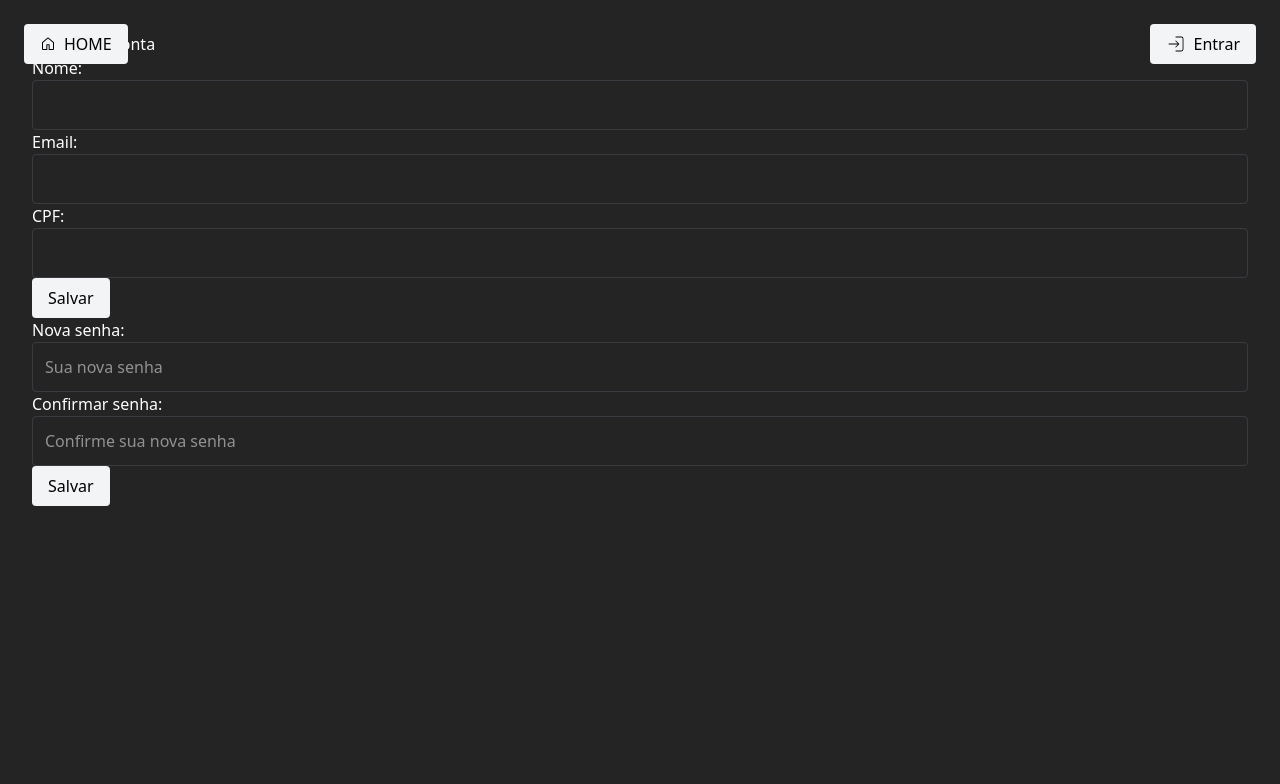
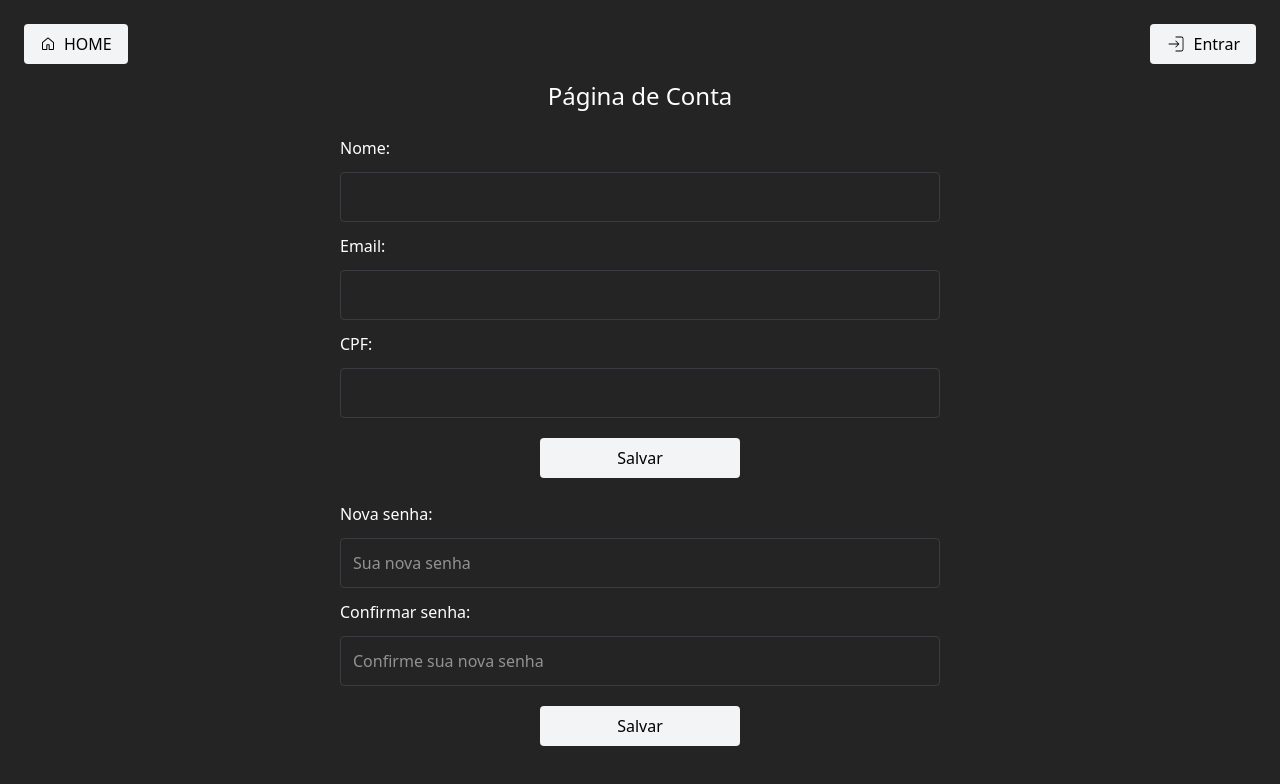
Before and after one commit to TG-QuickDraft/quick-draft, a React (Vite) app in the folder frontend/: page /minhaConta in a window 1280 px wide. Shown: the top 784 px of the page. Built offline with nearby package versions, Linux system fonts and the light colour scheme; no server answers.

Commit message:
style(minha-conta): adjust 'MinhaConta' page styles

```diff
--- /dev/null
+++ b/frontend/src/components/common/ProfilePhoto.tsx
@@ -0,0 +1,15 @@
+import MockProfile from "@/assets/mock-profile.png";
+
+const ProfilePhoto = ({ photoPath }: { photoPath: string | undefined }) => {
+  return (
+    <div className="flex w-full justify-center items-center">
+      <img
+        className="rounded-full shadow-xl w-50 h-50"
+        src={photoPath ? photoPath : MockProfile}
+        height={200}
+      />
+    </div>
+  );
+};
+
+export default ProfilePhoto;
--- a/frontend/src/pages/MinhaConta.tsx
+++ b/frontend/src/pages/MinhaConta.tsx
@@ -4,9 +4,9 @@ import Button from "@/components/common/Button";
 import Input from "@/components/common/Inputs/Input";
 import type { Usuario } from "@/domain/models/Usuario";
 import { useEffect, useState } from "react";
+import ProfilePhoto from "@/components/common/ProfilePhoto";
 
 export const MinhaConta = () => {
-
   const [usuario, setUsuario] = useState<Usuario | null>(null);
 
   const [novaSenha, setNovaSenha] = useState<string>("");
@@ -26,33 +26,29 @@ export const MinhaConta = () => {
     try {
       const resposta = await atualizarSenha({
         novaSenha: novaSenha,
-                confirmarNovaSenha: confirmarNovaSenha
+        confirmarNovaSenha: confirmarNovaSenha,
       });
 
       alert(resposta.mensagem);
-        } catch (error){
-            if (error instanceof Error){
+    } catch (error) {
+      if (error instanceof Error) {
         alert(error.message);
       }
     }
-    }
+  };
 
   return (
-        <div>
-            Página de Conta
-
+    <div className="mt-12">
+      <h1 className="text-2xl text-center mb-6">Página de Conta</h1>
       {usuario && (
-                <div>
+        <div className="flex flex-col gap-3 items-center">
+          <ProfilePhoto photoPath={usuario.fotoPerfilUrl} />
           <h2>Nome: {usuario.nome}</h2>
           <h3>Email: {usuario.email}</h3>
           <h3>CPF: {usuario.cpf}</h3>
-                    {usuario.fotoPerfilUrl && (
-                        <img src={usuario.fotoPerfilUrl} alt="Foto de Perfil" />
-                    )}
         </div>
       )}
-
-            <form>
+      <form className="flex flex-col gap-3 max-w-150 mx-auto mt-6">
         <label>Nome:</label>
         <Input type="text" value={usuario?.nome || ""} />
 
@@ -62,10 +58,12 @@ export const MinhaConta = () => {
         <label>CPF:</label>
         <Input type="text" value={usuario?.cpf || ""} />
 
-                <Button>Salvar</Button>
+        <div className="flex justify-center">
+          <Button className="w-50 mt-2">Salvar</Button>
+        </div>
       </form>
 
-            <form>
+      <form className="flex flex-col gap-3 max-w-150 mx-auto mt-6">
         <label>Nova senha:</label>
         <Input
           name="senha"
@@ -83,8 +81,17 @@ export const MinhaConta = () => {
             setConfirmarNovaSenha(e.target.value);
           }}
         />
-                <Button type={"button"} onClick={submitEnviarSenha}>Salvar</Button>
+
+        <div className="flex justify-center">
+          <Button
+            className="w-50 mt-2"
+            type={"button"}
+            onClick={submitEnviarSenha}
+          >
+            Salvar
+          </Button>
+        </div>
       </form>
     </div>
   );
-}
+};
--- a/frontend/src/pages/perfis/PerfilCliente.tsx
+++ b/frontend/src/pages/perfis/PerfilCliente.tsx
@@ -9,6 +9,7 @@ import type { Cliente } from "@/domain/models/Cliente";
 import MockProfile from "@/assets/mock-profile.png";
 
 import StarRating from "@/components/common/StarRating";
+import ProfilePhoto from "@/components/common/ProfilePhoto";
 
 export const PerfilCliente = () => {
   const { id } = useParams();
@@ -51,12 +52,7 @@ export const PerfilCliente = () => {
         <Title>Página de Perfil do Cliente</Title>
         <h3>{cliente?.nome}</h3>
 
-        <img
-          className="rounded-full shadow-xl w-50 h-50"
-          src={cliente?.fotoPerfilUrl ? cliente.fotoPerfilUrl : MockProfile}
-          height={200}
-        />
-
+        <ProfilePhoto photoPath={cliente?.fotoPerfilUrl} />
         <StarRating rating={4} />
       </div>
     </div>
--- a/frontend/src/pages/perfis/PerfilFreelancer.tsx
+++ b/frontend/src/pages/perfis/PerfilFreelancer.tsx
@@ -14,6 +14,7 @@ import { PiEmptyLight } from "react-icons/pi";
 import MockProfile from "@/assets/mock-profile.png";
 
 import StarRating from "@/components/common/StarRating";
+import ProfilePhoto from "@/components/common/ProfilePhoto";
 
 export const PerfilFreelancer = () => {
   const { id } = useParams();
@@ -43,20 +44,13 @@ export const PerfilFreelancer = () => {
     console.log(freelancer);
   }, [freelancer]);
 
-  const hasPhoto = freelancer?.fotoPerfilUrl !== "";
-
   return (
     <div className="h-full flex items-center justify-center">
       <div className="flex flex-col items-center gap-6">
         <Title>Página de Perfil do Freelancer</Title>
         <h3>{freelancer?.nome}</h3>
 
-        <img
-          className="rounded-full shadow-xl w-50 h-50"
-          src={hasPhoto ? freelancer?.fotoPerfilUrl : MockProfile}
-          height={200}
-        />
-
+        <ProfilePhoto photoPath={freelancer?.fotoPerfilUrl} />
         <StarRating rating={4.3} />
 
         {projetosFreelancer.length === 0 ? (
```
Lines whose indentation alone changed are shown as unchanged.
